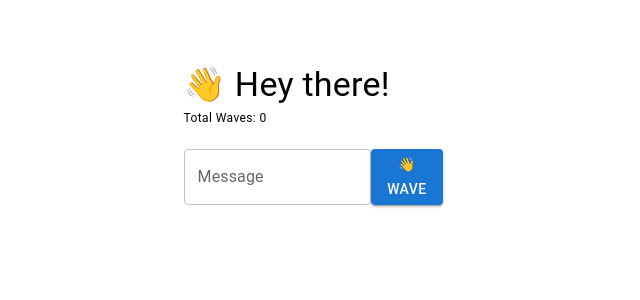
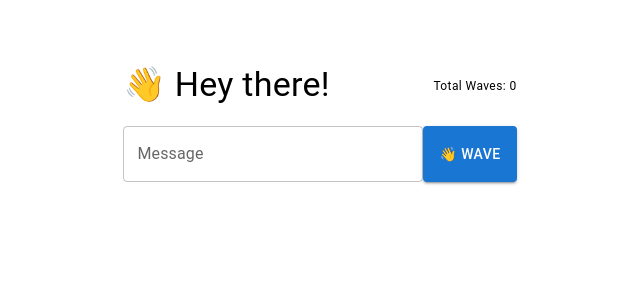
Before and after one commit to pharti/waveme-react, a React (Create React App) app: page / in a window 1280 px wide. Shown: the top 300 px of the page, without its empty margins (320-960 px from the left). Built offline with nearby package versions, Linux system fonts and the light colour scheme.

Commit message:
UI Updated

```diff
--- a/src/App.css
+++ b/src/App.css
@@ -10,7 +10,7 @@
   display: flex;
   flex-direction: column;
   justify-content: center;
-  max-width: 600px;
+  max-width: 400px;
 }
 
 .header {
--- a/src/App.js
+++ b/src/App.js
@@ -13,7 +13,7 @@ import {
   Grid,
 } from "@mui/material";
 
-const contractAddress = "0x5F09132a5adb27F45299ea18729A2513640F75cE";
+const contractAddress = "0xf17868c8f8e4517fB776E85a9888b7C2Df0FeA60";
 const abi = contractABI.abi;
 const theme = createTheme({});
 export default function App() {
@@ -203,10 +203,9 @@ export default function App() {
         <div className="dataContainer">
           <Grid
             container
-            xs={10}
             alignItems="center"
             justifyContent="space-between"
-            style={{ paddingBottom: 20, paddingLeft: "10%" }}
+            style={{ paddingBottom: 20 }}
           >
             <Grid item>
               <Typography variant="h4">👋 Hey there!</Typography>
@@ -218,18 +217,18 @@ export default function App() {
             </Grid>
           </Grid>
 
-          <Grid xs={10} container alignItems="center" justifyContent="space-between" style={{ paddingLeft: "10%" }}>
-            <Grid item xs={9}>
+          <Grid container alignItems="center" justifyContent="space-between">
+            <Grid item>
               <TextField
                 id="outlined-basic"
                 label="Message"
                 variant="outlined"
-                style={{ width: '100%' }}
+                style={{ width: 300 }}
                 onChange={handleTextFieldChange}
                 inputRef={textInput}
               />
             </Grid>
-            <Grid xs={3} item>
+            <Grid item>
               <Button variant="contained" onClick={wave} style={{ height: 56 }}>
                 👋 Wave
               </Button>
@@ -239,7 +238,7 @@ export default function App() {
           {allWaves &&
             allWaves.map((wave, index) => {
               return (
-                <Grid container xs={10} style={{ paddingTop: 20, paddingLeft: "10%" }}>
+                <div style={{ paddingTop: 20 }}>
                   <Card variant="outlined">
                     <CardContent>
                       <Typography
@@ -261,7 +260,7 @@ export default function App() {
                       </Typography>
                     </CardContent>
                   </Card>
-                </Grid>
+                </div>
               );
             })}
         </div>
```
